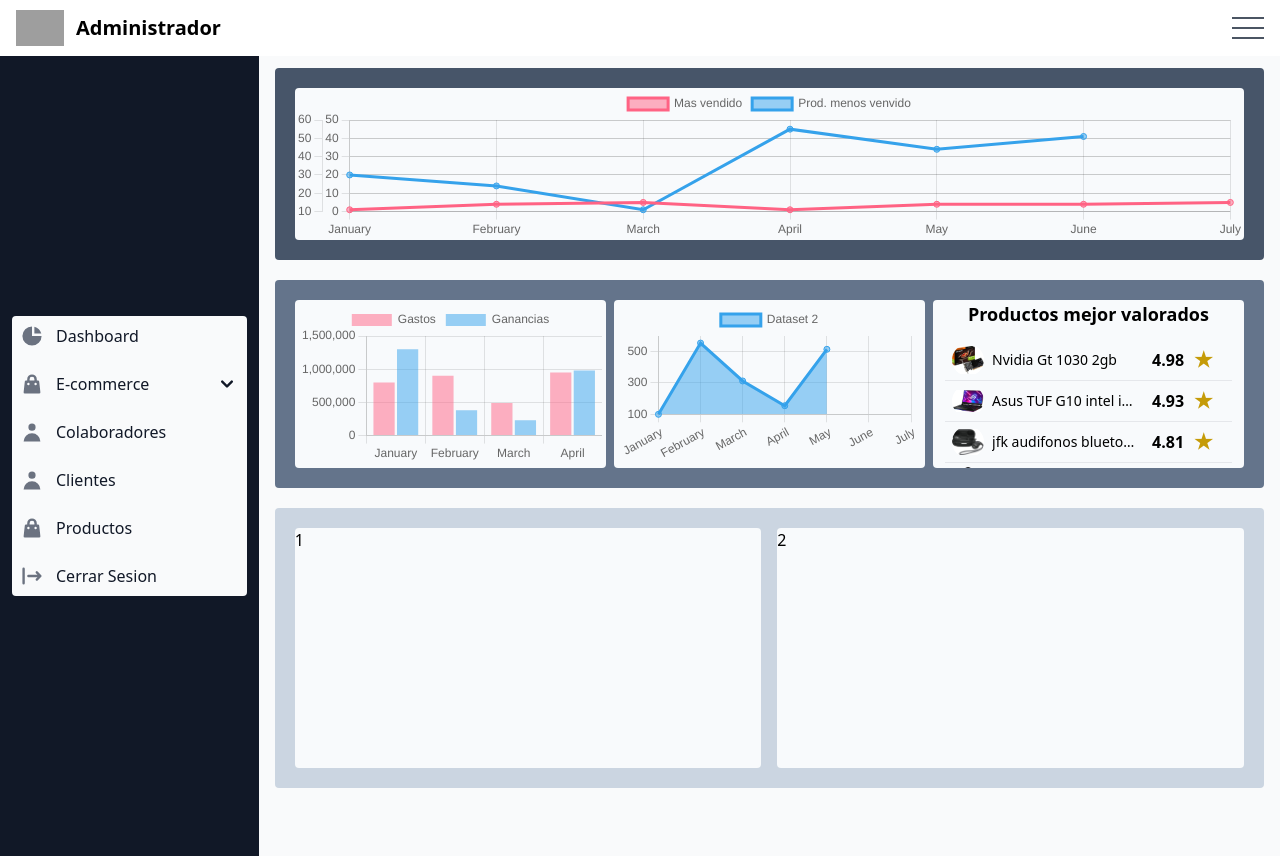
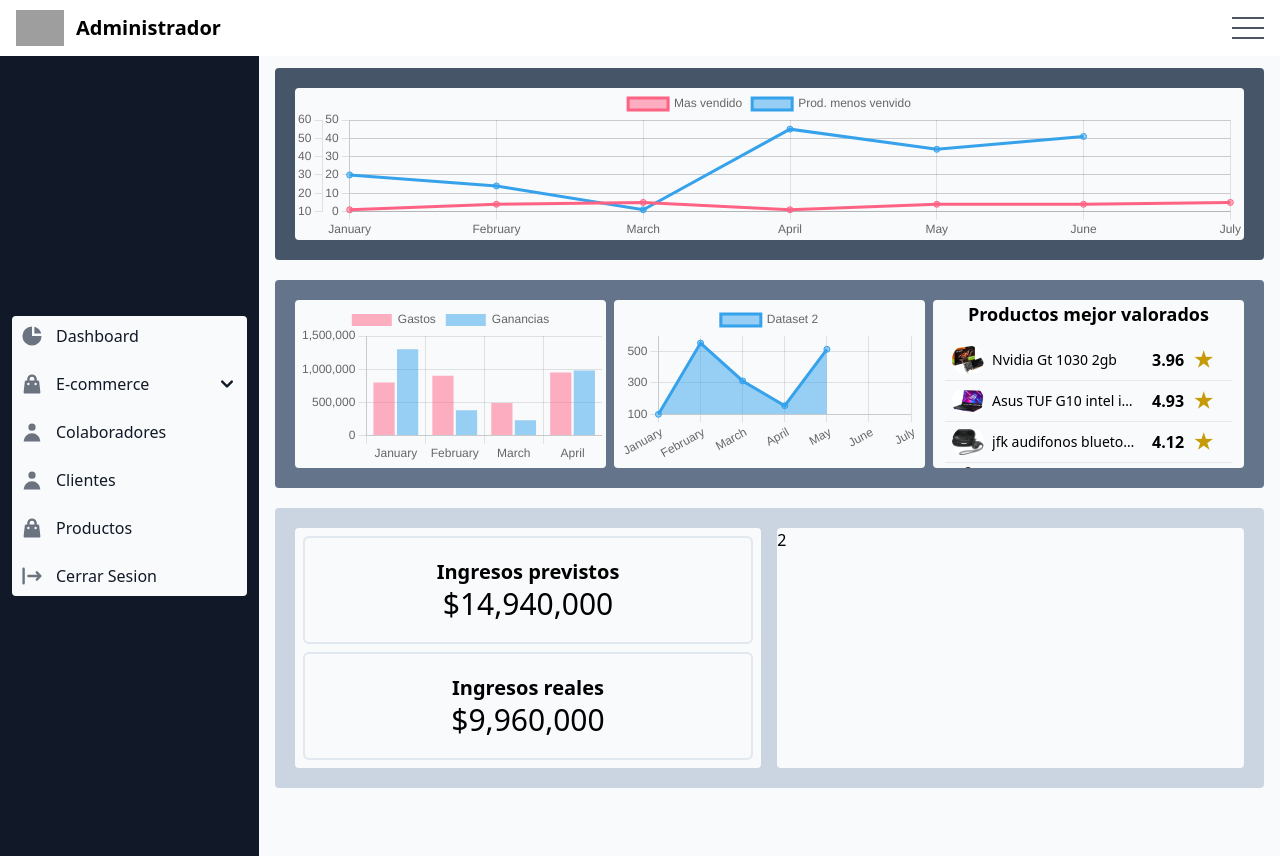
Before and after one commit to sedangroup/sedan-frontend-ciclo4, a React (Vite) app: page /administrador/home in a window 1280 px wide. Shown: the top 858 px of the page. Built offline with nearby package versions, Linux system fonts and the light colour scheme; grey boxes are pictures that could not be loaded.

Commit message:
ingresos estimados realizao

```diff
--- /dev/null
+++ b/src/components/administrador/BalanceVentas.jsx
@@ -0,0 +1,21 @@
+import { productos } from "./data";
+function BalanceVentas() {
+  let proyeccion = 0;
+  let ingresos_reales = 0;
+  productos.map((val) => (proyeccion += val.price * 1.5));
+  productos.map((val) => (ingresos_reales += val.price));
+  return (
+    <div className="flex flex-col items-center justify-center h-full w-full p-2 gap-2">
+      <div className="w-full p-5 text-center box-border border-2 rounded-md border-slate-200">
+        <h2 className="text-xl font-bold">Ingresos previstos</h2>
+        <p className="text-3xl font-light">{`$${proyeccion.toLocaleString()}`}</p>
+      </div>
+      <div className="w-full p-5 text-center box-border border-2 rounded-md border-slate-200">
+        <h2 className="text-xl font-bold">Ingresos reales</h2>
+        <p className="text-3xl font-light">{`$${ingresos_reales.toLocaleString()}`}</p>
+      </div>
+    </div>
+  );
+}
+
+export default BalanceVentas;
--- a/src/components/administrador/RatedProductos.jsx
+++ b/src/components/administrador/RatedProductos.jsx
@@ -1,35 +1,14 @@
 import StarRating from "./StarRating";
+import { productos } from "./data";
 
 function RatedProductos() {
-  const productos = [
-    {
-      name: "Nvidia Gt 1030 2gb",
-      img: "/prod1.jpg",
-      rating: 4.98,
-    },
-    {
-      name: "Asus TUF G10 intel i9 10900k",
-      img: "/prod2.jpg",
-      rating: 4.93,
-    },
-    {
-      name: "jfk audifonos bluetooth 5.1",
-      img: "/prod3.jpg",
-      rating: 4.81,
-    },
-    {
-      name: "Microfono sound blaster",
-      img: "/prod4.jpg",
-      rating: 4.79,
-    },
-  ];
   return (
     <div className="h-full w-full overflow-auto">
       <h2 className="text-lg text-center font-bold">
         Productos mejor valorados
       </h2>
       <ul className=" p-3 overflow-auto  grid grid-cols-1 divide-y ">
-        {productos.map((prod, key) => (
+        {productos?.sort((val)=>val.price<val.price).map((prod, key) => (
           <li className="flex gap-2 items-center justify-center p-1" key={key}>
             <img
               src={prod.img}
--- /dev/null
+++ b/src/components/administrador/data.js
@@ -0,0 +1,26 @@
+export const productos = [
+    {
+      name: "Nvidia Gt 1030 2gb",
+      img: "/prod1.jpg",
+      rating: 3.96,
+      price:900000,
+    },
+    {
+      name: "Asus TUF G10 intel i9 10900k",
+      img: "/prod2.jpg",
+      rating: 4.93,
+      price:8900000,
+    },
+    {
+      name: "jfk audifonos bluetooth 5.1",
+      img: "/prod3.jpg",
+      rating: 4.12,
+      price:50000,
+    },
+    {
+      name: "Microfono sound blaster",
+      img: "/prod4.jpg",
+      rating: 3.99,
+      price:110000,
+    },
+  ];
--- a/src/pages/administrador/Home.jsx
+++ b/src/pages/administrador/Home.jsx
@@ -3,6 +3,7 @@ import Layout from "../../components/administrador/Layout";
 import AreaChar from "../../components/administrador/AreaChar";
 import MultiaxisChar from "../../components/administrador/MultiaxisChar";
 import RatedProductos from "../../components/administrador/RatedProductos";
+import BalanceVentas from "../../components/administrador/BalanceVentas";
 
 function Home() {
   return (
@@ -26,7 +27,7 @@ function Home() {
         </div>
         <div className="grid grid-cols-1 grid-rows-2 md:grid-cols-2 md:grid-rows-1 bg-slate-300 mt-5 rounded p-5 gap-4">
           <div className="bg-slate-50 h-60 rounded">
-            1
+            <BalanceVentas/>
           </div>
           <div className="bg-slate-50 h-60 rounded">2</div>
         </div>
```
